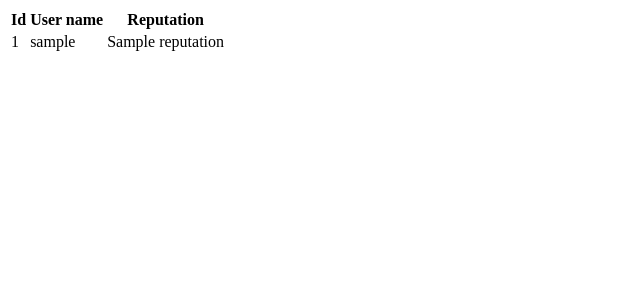
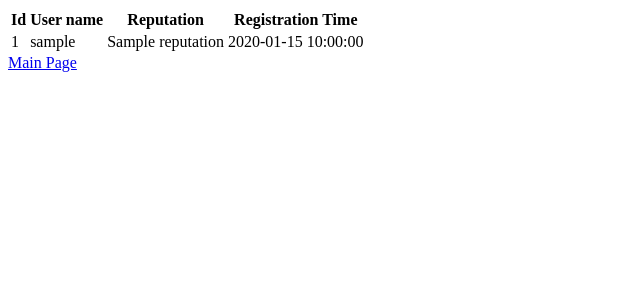
Before and after one commit to lupakd/ask-mate-python, a Flask app: template templates/list_users.html in a window 1280 px wide. Shown: the top 300 px of the page, without its empty margins (0-640 px from the left). Run offline with Flask 2, Linux system fonts and the light colour scheme; the template is opened without the code that fills it: most values are stand-ins (such as "Sample title", 1, 10 or a date in 2020); some libraries are stand-ins or nearby versions.

Commit message:
minor refakt

```diff
--- a/data_logic.py
+++ b/data_logic.py
@@ -1,5 +1,6 @@
 from psycopg2 import sql
 import connection
+
 
 
 question_fieldnames = ['id', 'submission_time', 'view_number', 'vote_number', 'title', 'message', 'image']
--- a/templates/list_users.html
+++ b/templates/list_users.html
@@ -12,6 +12,7 @@
             <th>Id</th>
             <th>User name</th>
             <th>Reputation</th>
+            <th>Registration Time</th>
             </tr>
             <tbody>
             {% for user in users %}
@@ -19,10 +20,11 @@
                 <td>{{ user["id"] }}</td>
                 <td>{{ user["user_name"] }}</td>
                 <td>{{ user["reputation"] }}</td>
+                <td>{{ user['registration_time'] }}</td>
             </tr>
             {% endfor %}
             </tbody>
         </table>
-        <a href="{{ url_for('route_main') }}"></a>
+        <a href="{{ url_for('route_main') }}">Main Page</a>
     </body>
 </html>
```
